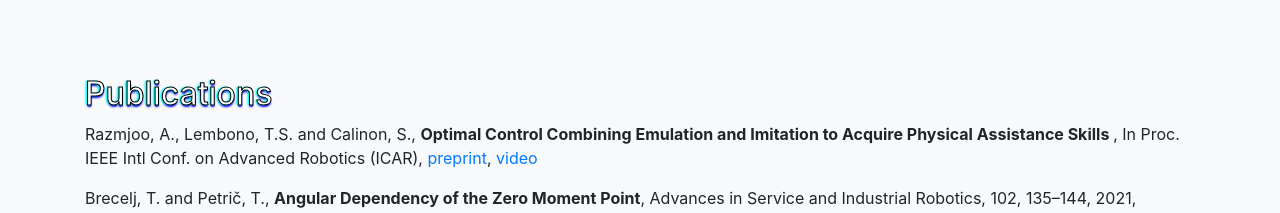
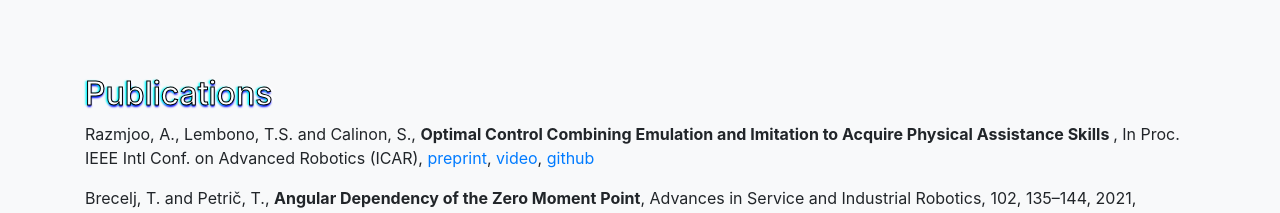
Before and after one commit to switch-project/switch-project.github.io, a website with bundled scripts: page index.htm in a window 1280 px wide. Shown: the part 1960-2173 px from the top of the page. Built offline with nearby package versions, Linux system fonts and the light colour scheme.

Commit message:
Update index.htm

```diff
--- a/index.htm
+++ b/index.htm
@@ -74,7 +74,7 @@
 <div class="row">
 <div class="col-lg-12 mx-auto">
 <h2>Publications</h2>
-<p>Razmjoo, A., Lembono, T.S. and Calinon, S., <b>Optimal Control Combining Emulation and Imitation to Acquire Physical Assistance Skills </b>, In Proc. IEEE Intl Conf. on Advanced Robotics (ICAR), <a href="https://publications.idiap.ch/attachments/papers/2021/Razmjoo_ICAR_2021.pdf">preprint</a>, <a href="https://youtu.be/K8fQ43UN92E">video</a></p>
+<p>Razmjoo, A., Lembono, T.S. and Calinon, S., <b>Optimal Control Combining Emulation and Imitation to Acquire Physical Assistance Skills </b>, In Proc. IEEE Intl Conf. on Advanced Robotics (ICAR), <a href="https://publications.idiap.ch/attachments/papers/2021/Razmjoo_ICAR_2021.pdf">preprint</a>, <a href="https://youtu.be/K8fQ43UN92E">video</a>, <a href="https://github.com/amirrazmjoo/Optimal-Control-Combining-Emulation-and-Imitation-to-Acquire-Physical-Assistance-Skills">github</a></p>
 <p>Brecelj, T. and Petrič, T., <b>Angular Dependency of the Zero Moment Point</b>, Advances in Service and Industrial Robotics, 102, 135–144, 2021, <a href="http://gofile.me/5vudT/bJwVN9FE2">preprint</a></p>
 <p>Brecelj, T. and Petrič, T., <b>Application of the Angular Dependency of the Zero Moment Point</b>, 8th International Conference on Electrical, Electronics and Computing Engineering IcETRAN 2021, <a href="http://gofile.me/5vudT/u1VbfnR88">preprint</a></p>
 <p>
```
